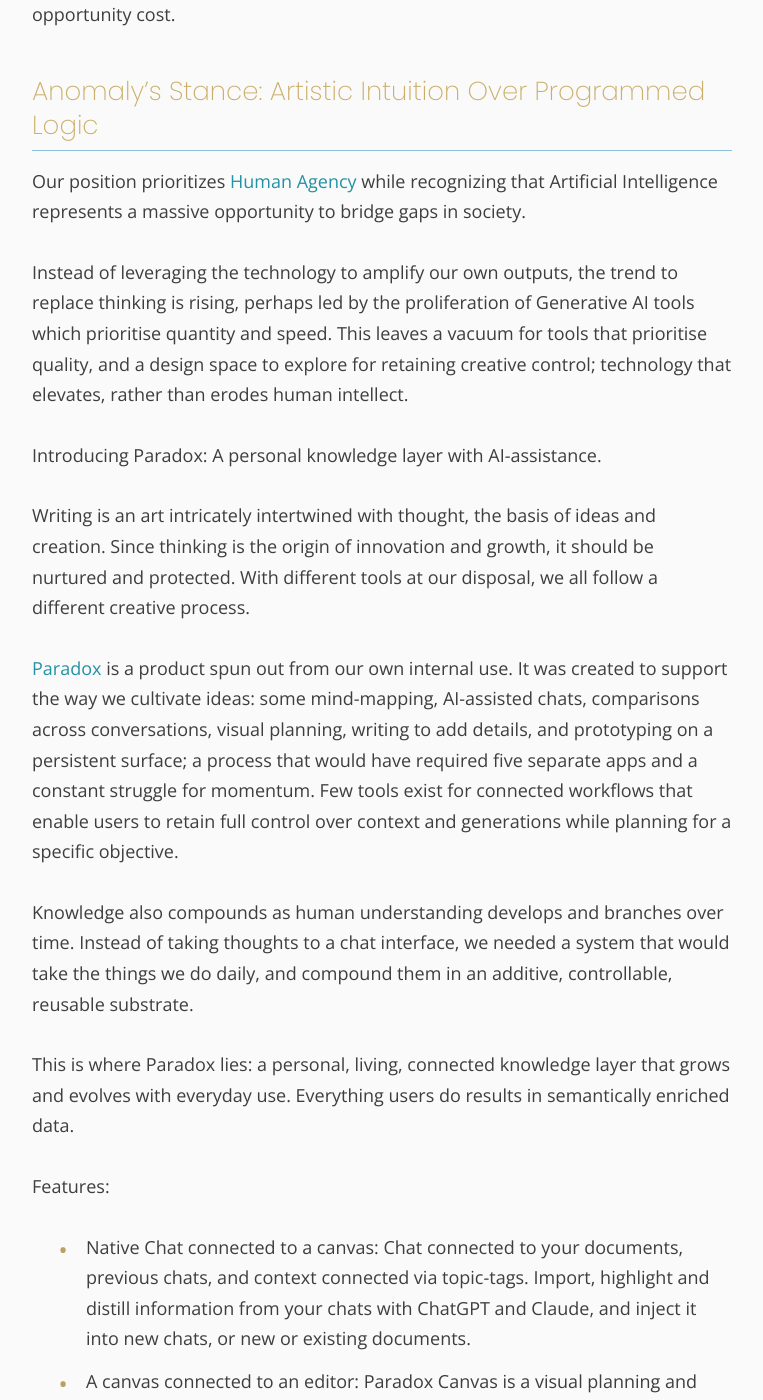
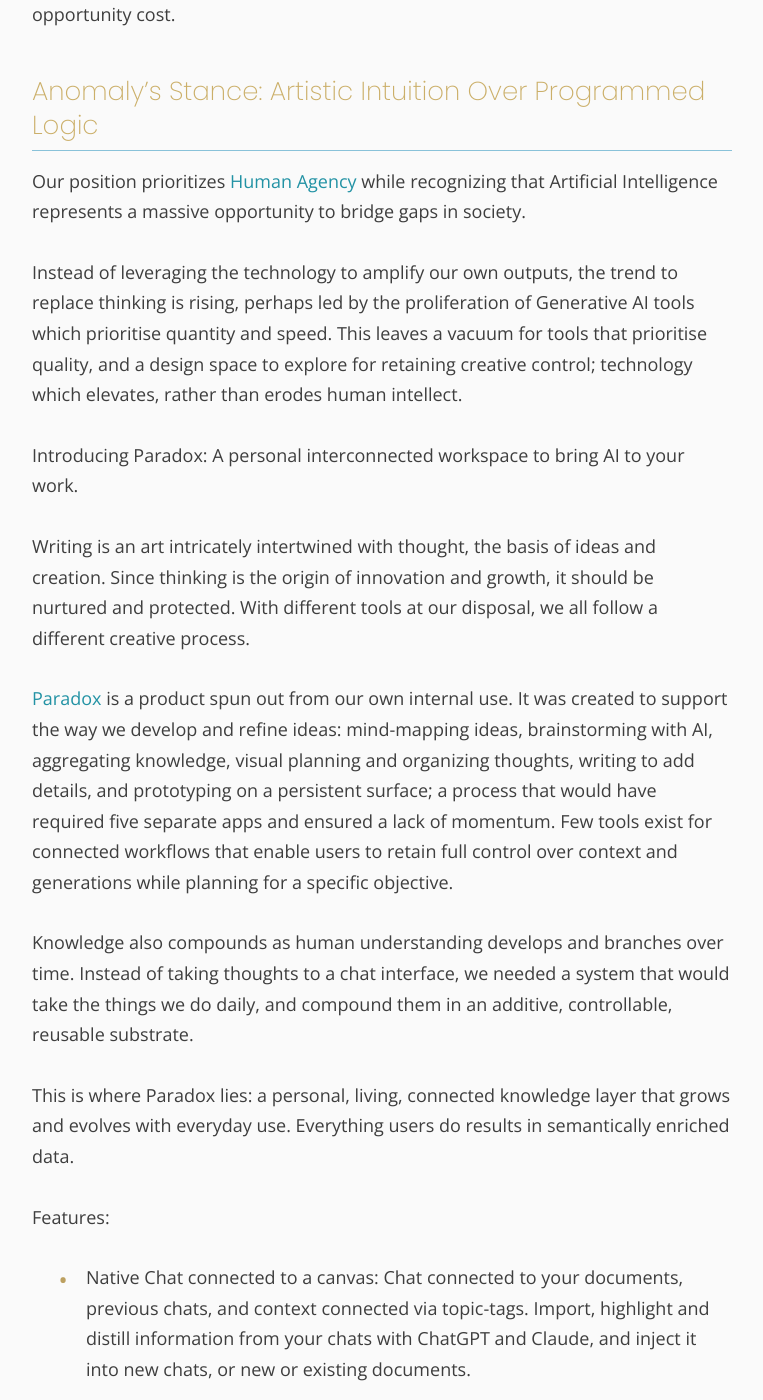
Before and after one commit to anomalyae/thinking, a Jekyll site: the page built from _posts/2025-06-05-Computation-is-not-thought.md, in a window 1280 px wide and 1400 px high, scrolled down 5319 px. Shown: the whole window, without its empty margins (258-1021 px from the left). Built offline with Jekyll 4.4.1, drawn with Linux system fonts in a browser that asks for light colours; nearby versions of some CDN libraries; comment, search, counter and statistics services are not loaded; a style sheet for code colours, icons or effects is not loaded; some of the changed text lies outside the part shown.

Commit message:
update computation article again

```diff
--- a/_posts/2025-06-05-Computation-is-not-thought.md
+++ b/_posts/2025-06-05-Computation-is-not-thought.md
@@ -271,13 +271,13 @@
 
 <p class="font-nevermind"> Our position prioritizes <a href="#" target="_blank" class="blue"> Human Agency</a> while recognizing that Artificial Intelligence represents a massive opportunity to bridge gaps in society.</p>
 
-<p class="font-nevermind"> Instead of leveraging the technology to amplify our own outputs, the trend to replace thinking is rising, perhaps led by the proliferation of Generative AI tools which prioritise quantity and speed. This leaves a vacuum for tools that prioritise quality, and a design space to explore for retaining creative control; technology that elevates, rather than erodes human intellect.</p>
+<p class="font-nevermind"> Instead of leveraging the technology to amplify our own outputs, the trend to replace thinking is rising, perhaps led by the proliferation of Generative AI tools which prioritise quantity and speed. This leaves a vacuum for tools that prioritise quality, and a design space to explore for retaining creative control; technology which elevates, rather than erodes human intellect.</p>
 
-<p class="font-nevermind">Introducing Paradox: A personal knowledge layer with AI-assistance. </p>
+<p class="font-nevermind">Introducing Paradox: A personal interconnected workspace to bring AI to your work. </p>
 
 <p class="font-nevermind">Writing is an art intricately intertwined with thought, the basis of ideas and creation. Since thinking is the origin of innovation and growth, it should be nurtured and protected. With different tools at our disposal, we all follow a different creative process.</p>
 
-<p><a href="https://www.paradox.website" class="blue" target="_blank">Paradox</a> is a product spun out from our own internal use. It was created to support the way we cultivate ideas: some mind-mapping, AI-assisted chats, comparisons across conversations, visual planning, writing to add details, and prototyping on a persistent surface; a process that would have required five separate apps and a constant struggle for momentum. Few tools exist for connected workflows that enable users to retain full control over context and generations while planning for a specific objective.</p>
+<p><a href="https://www.paradox.website" class="blue" target="_blank">Paradox</a> is a product spun out from our own internal use. It was created to support the way we develop and refine ideas: mind-mapping ideas, brainstorming with AI, aggregating knowledge, visual planning and organizing thoughts, writing to add details, and prototyping on a persistent surface; a process that would have required five separate apps and ensured a lack of momentum. Few tools exist for connected workflows that enable users to retain full control over context and generations while planning for a specific objective.</p>
 
 <p>Knowledge also compounds as human understanding develops and branches over time. Instead of taking thoughts to a chat interface, we needed a system that would take the things we do daily, and compound them in an additive, controllable, reusable substrate.</p>
 
@@ -302,7 +302,7 @@
 </ul>
 
 <p class="font-nevermind">
-LLMs are powerful partners for refining human thought. Combined with Paradox’s connected workflows and compounding knowledge layer, they form a system where knowledge evolves organically and ideas take shape naturally.
+LLMs are excellent instructors and partners in delivering human vision. Combined with Paradox’s connected workflows and compounding knowledge layer, they form a system where productivity is amplified, knowledge evolves organically while direction remains human.
 </p>
 
 </div>
```
